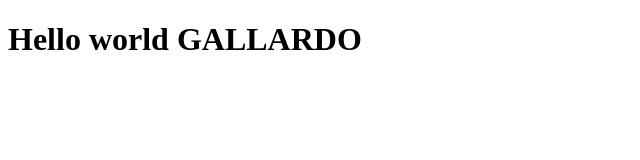
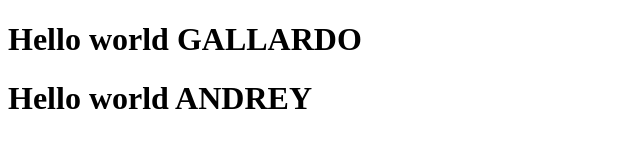
Before and after one commit to gallardowolfcode/jenkins-deploy, a plain HTML site: page index.html in a window 1280 px wide. Shown: the whole page, without its empty margins (0-640 px from the left). Drawn offline with Linux system fonts and the light colour scheme.

Commit message:
Update index.html

```diff
--- a/index.html
+++ b/index.html
@@ -7,5 +7,6 @@
 </head>
 <body>
     <h1>Hello world GALLARDO</h1>
+    <h1>Hello world ANDREY</h1>
 </body>
 </html>
```
